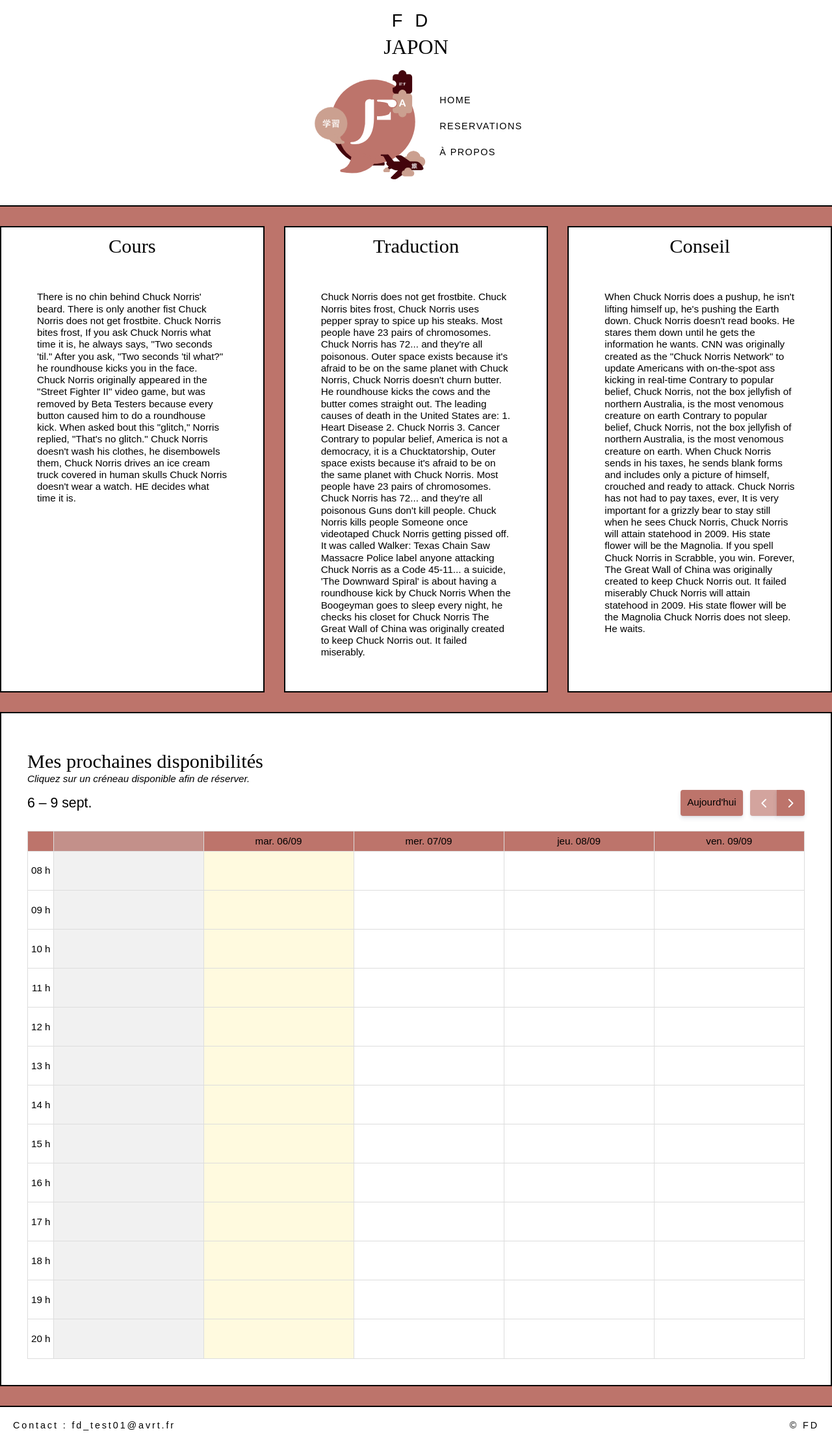
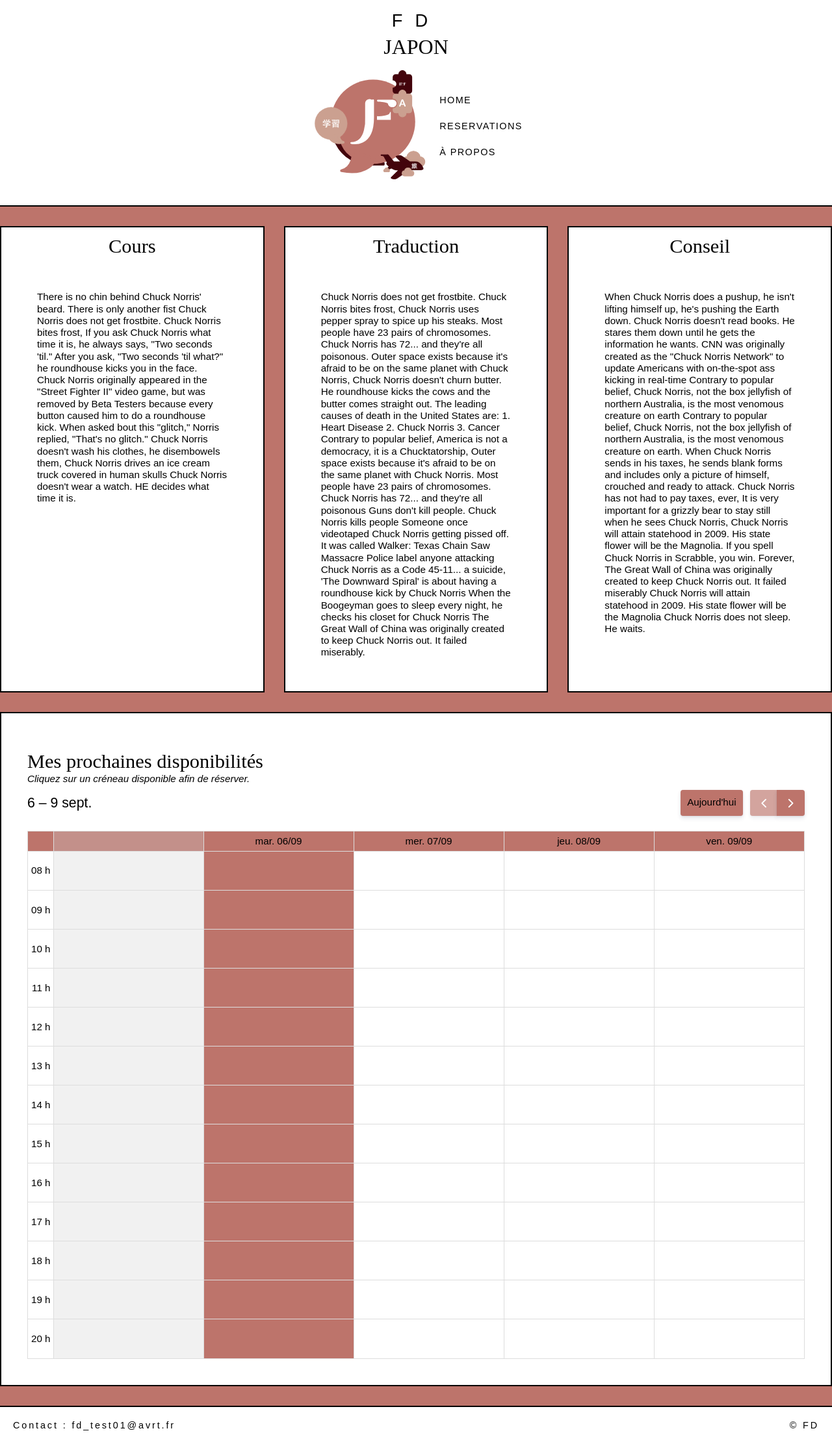
Before and after one commit to fdjapon/fdjapon.github.io, a Jekyll site: the page built from reservations.md, in a window 1280 px wide. Shown: the whole page at 65% size. Built offline with Jekyll 4.4.1, drawn with Linux system fonts in a browser that asks for light colours; nearby versions of some CDN libraries.

Commit message:
UPDATE CSS

```diff
--- a/_sass/main.scss
+++ b/_sass/main.scss
@@ -216,7 +216,7 @@ footer {
       background-color: $background-color-01;
       z-index: unset;
     }
-    .fc-timegrid-cols.fc-day-today {
+    .fc-timegrid-col.fc-day-today {
       background-color: $background-color-01;
     }
     .fc-timegrid-cols.fc-day-disabled {
```
